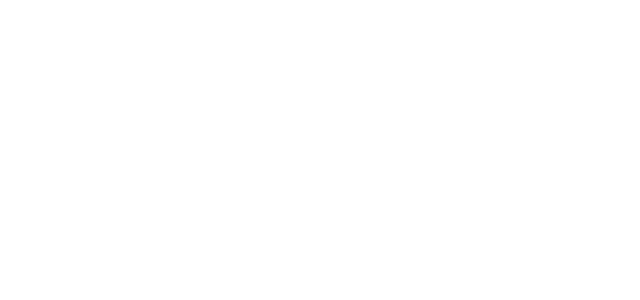
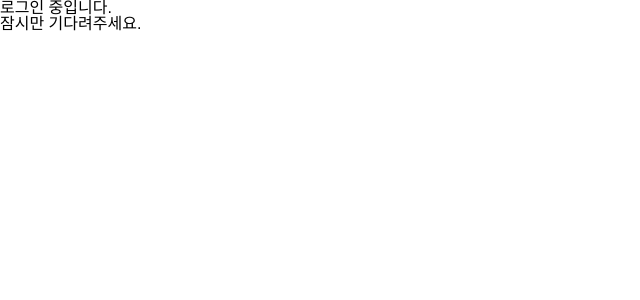
Before and after one commit to dringcokeverygood/gechu, a React (Create React App) app in the folder frontend/: page /oauth2/redirect in a window 1280 px wide. Before the commit this address had no page. Shown: the top 300 px of the page, without its empty margins (0-640 px from the left). Built offline with nearby package versions, Linux system fonts and the light colour scheme.

Commit message:
feat: 로그인 페이지 추가
- 로그인 페이지 추가
- 로그인 콜백 페이지 추가

```diff
--- /dev/null
+++ b/frontend/src/component/Login/LoginCallBackPage.tsx
@@ -0,0 +1,45 @@
+// import { useNavigate } from 'react-router-dom';
+// import { useEffect } from 'react';
+// import axios from 'axios';
+
+// 인가코드 백으로 보내는 작업 하는 곳
+
+const LoginCallBackPage = () => {
+	// const navigate = useNavigate();
+	const code = new URL(window.location.href).searchParams.get('code');
+	console.log('code: ', code);
+	// //인가코드 백으로 보내는 코드
+
+	// useEffect(() => {
+	// 	const kakaoLogin = async () => {
+	// 		await axios({
+	// 			method: 'POST',
+	// 			url: `http://192.168.100.91:8080/auth?code=${code}`,
+	// 			headers: {
+	// 				'Content-Type': 'application/json;charset=utf-8', //json형태로 데이터를 보내겠다는뜻
+	// 				// 'Access-Control-Allow-Origin': '*', //이건 cors 에러때문에 넣어둔것. 당신의 프로젝트에 맞게 지워도됨
+	// 			},
+	// 		}).then((res) => {
+	// 			//백에서 완료후 우리사이트 전용 토큰 넘겨주는게 성공했다면
+	// 			console.log(res);
+	// 			//계속 쓸 정보들( ex: 이름) 등은 localStorage에 저장해두자
+	// 			localStorage.setItem('name', res.data.account.kakaoName);
+	// 			//로그인이 성공하면 이동할 페이지
+	// 			navigate('/');
+	// 		});
+	// 	};
+	// 	kakaoLogin();
+	// });
+
+	return (
+		<div className="LoginHandeler">
+			<div className="notice">
+				<p>로그인 중입니다.</p>
+				<p>잠시만 기다려주세요.</p>
+				<div className="spinner"></div>
+			</div>
+		</div>
+	);
+};
+
+export default LoginCallBackPage;
--- /dev/null
+++ b/frontend/src/component/Login/LoginPage.tsx
@@ -0,0 +1,38 @@
+// import { useEffect, useCallback } from 'react';
+import { useEffect } from 'react';
+import { useNavigate } from 'react-router-dom';
+
+const LoginPage = () => {
+	const navigation = useNavigate();
+	// const CLIENT_ID = process.env.REACT_APP_CLIENT_ID;
+	// const REDIRECT_URI = process.env.REACT_APP_REDIRECT_URI;
+	// console.log('id:', CLIENT_ID);
+	// // oauth 요청 URL
+	// const kakaoURL = `https://kauth.kakao.com/oauth/authorize?client_id=${CLIENT_ID}&redirect_uri=${REDIRECT_URI}&response_type=code`;
+
+	// const onClickLoginButton = useCallback(() => {
+	// 	window.location.href = kakaoURL;
+	// 	console.log(kakaoURL);
+	// }, []);
+
+	useEffect(() => {
+		if (localStorage.getItem('login')) {
+			navigation('/home');
+		}
+	}, []);
+
+	return (
+		<div>
+			<p>카카오계정 로그인</p>
+			<a href="http://j9d203.p.ssafy.io:9090/oauth2/authorization/kakao?redirect_uri=http://j9d203.p.ssafy.io/oauth2/redirect">
+				a태그 로그인
+			</a>
+			<br />
+			{/* <button className="bg-green-500" onClick={onClickLoginButton}>
+				<img src="" alt="로그인" />
+			</button> */}
+		</div>
+	);
+};
+
+export default LoginPage;
--- a/frontend/src/routes/RootRouter.tsx
+++ b/frontend/src/routes/RootRouter.tsx
@@ -2,12 +2,16 @@
 import { BrowserRouter, Routes, Route } from 'react-router-dom';
 
 import Home from '../pages/Home';
+import LoginPage from '../component/Login/LoginPage';
+import LoginCallBackPage from '../component/Login/LoginCallBackPage';
 
 const RootRouter = () => {
 	return (
 		<BrowserRouter>
 			<Routes>
 				<Route path="/" element={<Home />}></Route>
+				<Route path="/login" element={<LoginPage />}></Route>
+				<Route path="/oauth2/redirect" element={<LoginCallBackPage />}></Route>
 			</Routes>
 		</BrowserRouter>
 	);
```
